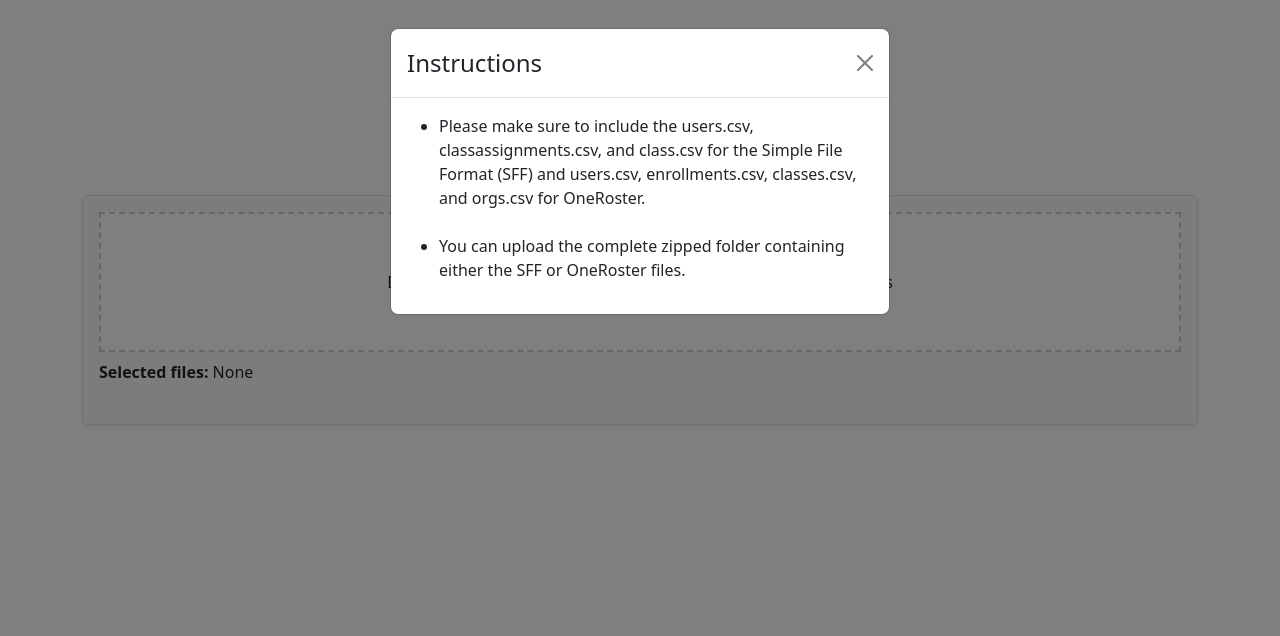
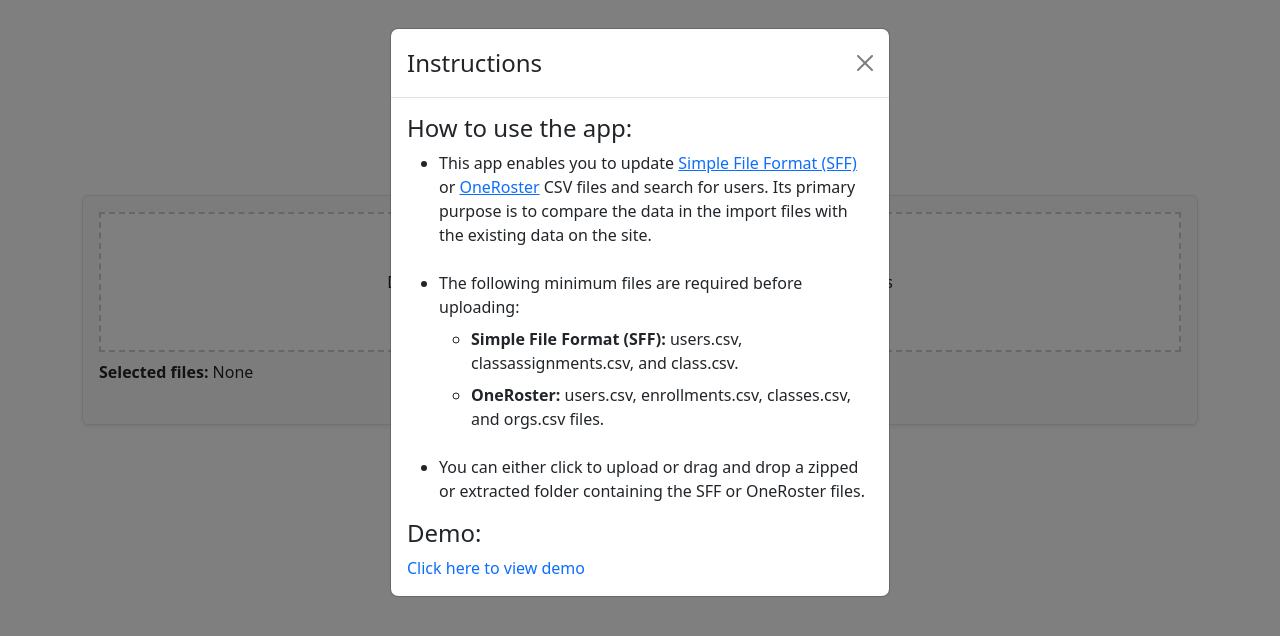
Before and after one commit to apb305/Roster-files-search-tool, a React (Vite) app: page / in a window 1280 px wide. Both pictures are taken after a click on the button "Help". Shown: the top 636 px of the page. Built offline with nearby package versions, Linux system fonts and the light colour scheme.

Commit message:
Updated help section and added demo image

```diff
--- a/src/components/HelpModal.jsx
+++ b/src/components/HelpModal.jsx
@@ -19,18 +19,32 @@ function Example() {
           <Modal.Title>Instructions</Modal.Title>
         </Modal.Header>
         <Modal.Body>
+          <h4>How to use the app:</h4>
           <ul>
             <li>
-              Please make sure to include the users.csv, classassignments.csv,
-              and class.csv for the Simple File Format (SFF) and users.csv,
-              enrollments.csv, classes.csv, and orgs.csv for OneRoster.
+              This app enables you to update <a href="https://support.hmhco.com/s/article/Simple-File-Format-SFF-Overview-Core-Platforms-ThinkCentral-Holt-McDougal-Online-Ed-Your-Friend-in-Learning" target="_blank" rel="noopener noreferrer">Simple File Format (SFF)</a> or <a href="https://s3.amazonaws.com/downloads.hmlt.hmco.com/Help/ImportMngmt/Administrator/OneRoster_Template_Files/About_OneRoster_Template_Files.htm" target="_blank" rel="noopener noreferrer">OneRoster</a> CSV files and search for users. Its primary purpose is to compare the data in the import files with the existing data on the site.
             </li>
             <br></br>
             <li>
-              You can upload the complete zipped folder containing either the
-              SFF or OneRoster files.
+              The following minimum files are required before uploading:
+              <ul>
+                <li className="mt-2">
+                  <strong>Simple File Format (SFF):</strong> users.csv, classassignments.csv, and class.csv.
+                </li>
+                <li className="mt-2">
+                  <strong>OneRoster:</strong> users.csv, enrollments.csv, classes.csv, and orgs.csv files.
+                </li>
+              </ul>
+            </li>
+            <br></br>
+            <li>
+              You can either click to upload or drag and drop a zipped or extracted folder containing the SFF or OneRoster files.
             </li>
           </ul>
+          <h4>Demo:</h4>
+          <a href="/images/demo.png" target="_blank" rel="noopener noreferrer" className="text-decoration-none">
+            Click here to view demo
+          </a>
         </Modal.Body>
       </Modal>
     </>
```
Also changed, not shown: public/images/demo.png (added).
